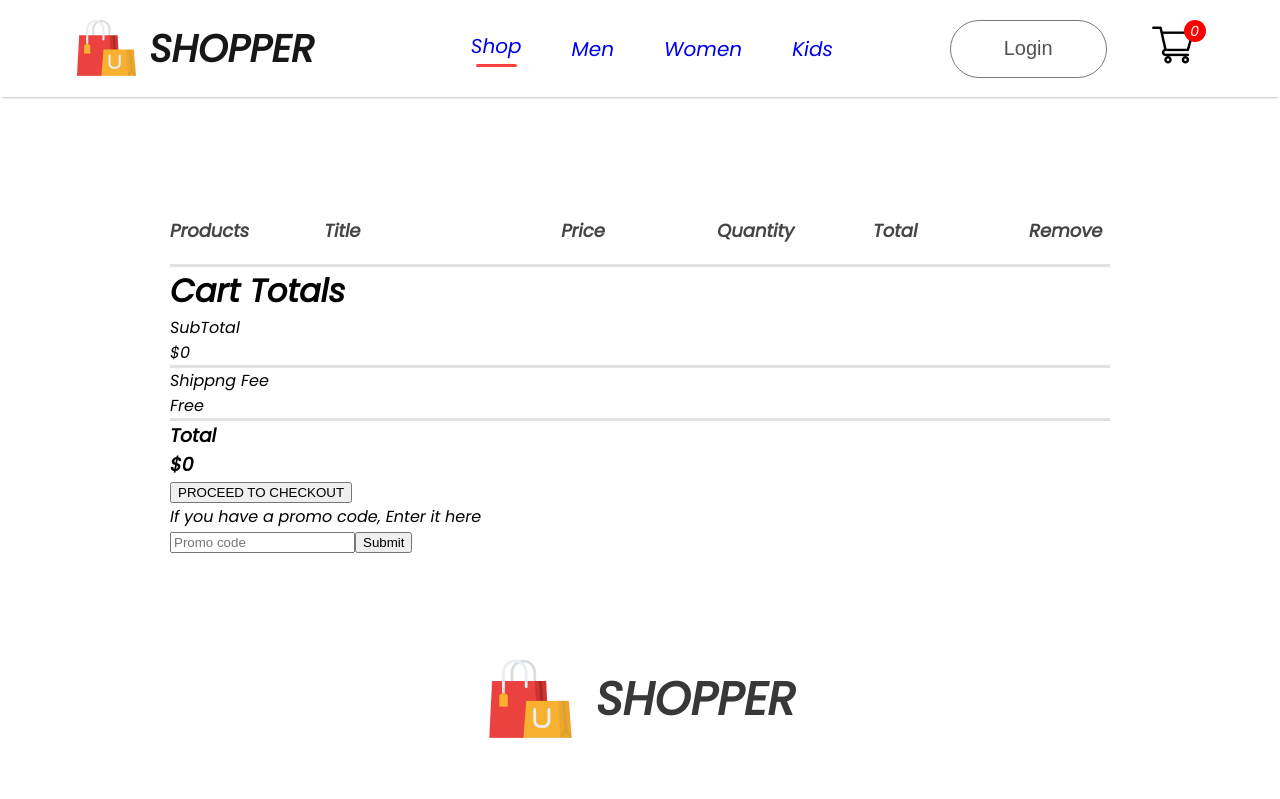
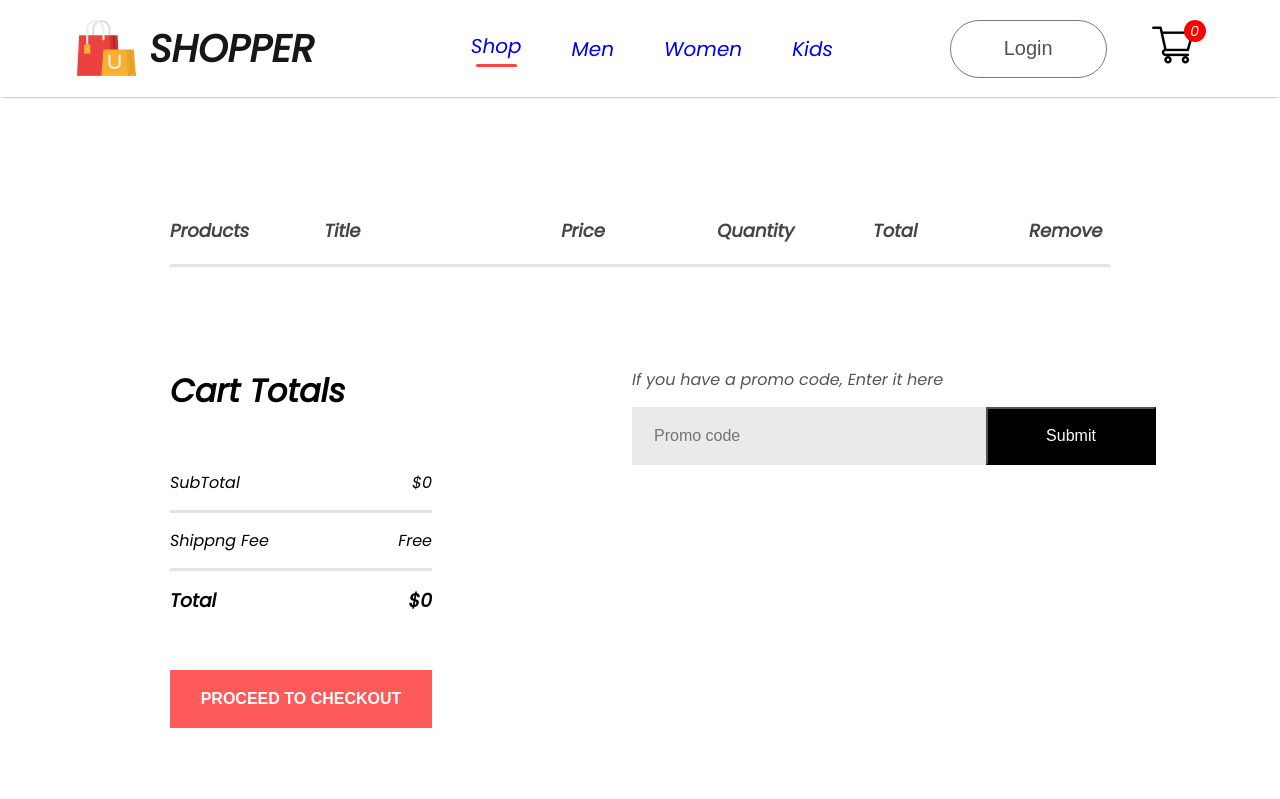
Before and after one commit to Rushikeshsasamkar/Shopper-front-end, a React (Create React App) app: page /cart in a window 1280 px wide. Shown: the top 799 px of the page. Built offline with nearby package versions, Linux system fonts and the light colour scheme.

Commit message:
display CartItems

```diff
--- a/src/Components/CartItems/CartItems.css
+++ b/src/Components/CartItems/CartItems.css
@@ -1,15 +1,15 @@
-.cartitems{
+.cartitems {
     margin: 100px 170px;
 
 }
 
-.cartitems hr{
+.cartitems hr {
     height: 3px;
     background: #e2e2e2;
     border: 0;
 }
 
-.cartitems-format-main{
+.cartitems-format-main {
     display: grid;
     grid-template-columns: 0.5fr 2fr 1fr 1fr 1fr 1fr;
     align-items: center;
@@ -19,29 +19,96 @@
     font-size: 18px;
     font-weight: 600;
 }
-.cartitems-format{
+
+.cartitems-format {
     font-size: 17px;
     font-weight: 500;
 
 }
 
-.carticon-product-icon{
+.carticon-product-icon {
     height: 64px;
 
 }
 
-.cartitems-remove-icon{
+.cartitems-remove-icon {
     width: 15px;
     margin: 0px 40px;
     cursor: pointer;
 
 }
 
-.cartitems-quantity{
+.cartitems-quantity {
     width: 64px;
     height: 50px;
     border: 2px solid #ebebeb;
     background: #fff;
+}
 
+.cartitems-down {
+    display: flex;
+    margin: 100px 0px;
+}
+
+.cartitems-total {
+    flex: 1;
+    display: flex;
+    flex-direction: column;
+    margin-right: 200px;
+    gap: 40px;
+}
+
+.cartitems-total-item {
+    display: flex;
+    justify-content: space-between;
+    padding: 15px 0px;
+}
+
+.cartitems-total button {
+    width: 262px;
+    height: 58px;
+    outline: none;
+    border: none;
+    background: #ff5a5a;
+    color: #fff;
+    font-size: 16px;
+    font-weight: 600;
+    cursor: pointer;
 
 }
+
+.cartitems-promocode {
+    flex: 1;
+    font-size: 16px;
+    font-weight: 500;
+}
+
+.cartitems-promocode p {
+    color: #555;
+
+}
+
+.cartitems-promobox {
+    width: 504px;
+    margin-top: 15px;
+    padding-left: 20px;
+    height: 58px;
+    background: #eaeaea;
+}
+
+.cartitems-promobox input {
+    border: none;
+    outline: none;
+    background: transparent;
+    font-size: 16px;
+    width: 330px;
+    height: 50px;
+}
+
+.cartitems-promocode button{
+    width: 170px;
+    height: 58px;
+    font-size: 16px;
+    background: black;
+    color: white;
+}
--- a/src/Components/CartItems/CartItems.jsx
+++ b/src/Components/CartItems/CartItems.jsx
@@ -5,7 +5,7 @@
 
 
 const CartItems = () => {
-    const {all_product,cartItems,removeFromCart} = useContext(ShopContext);
+    const { all_product, cartItems, removeFromCart, getTotalCartAmount } = useContext(ShopContext);
     return (
         <div className='cartitems'>
             <div className="cartitems-format-main">
@@ -18,27 +18,27 @@
             </div>
             <hr />
             <div>
-            {all_product.map((e)=>{
-                if(cartItems[e.id]>0){
+                {all_product.map((e) => {
+                    if (cartItems[e.id] > 0) {
                         return <div>
                             <div className="cartitems-format cartitems-format-main">
                                 <img src={e.image} alt="" className='carticon-product-icon' />
                                 <p>{e.name}</p>
                                 <p>${e.new_price}</p>
                                 <button className='cartitems-quantity'>{cartItems[e.id]}</button>
-                        <p>${e.new_price*cartItems[e.id]}</p>
-                        <img src={remove_icon} className='cartitems-remove-icon' onClick={() => { removeFromCart(e.id) } } alt="" />
+                                <p>${e.new_price * cartItems[e.id]}</p>
+                                <img src={remove_icon} className='cartitems-remove-icon' onClick={() => { removeFromCart(e.id) }} alt="" />
                             </div><hr /></div>
                     }
                     return null;
                 })}
                 <div className="cartitems-down">
-                <div className="cartItems-total">
+                    <div className="cartitems-total">
                         <h1>Cart Totals</h1>
                         <div>
                             <div className="cartitems-total-item">
                                 <p>SubTotal</p>
-                            <p>${0}</p>
+                                <p>${getTotalCartAmount()}</p>
                             </div>
                             <hr />
                             <div className="cartitems-total-item">
@@ -48,7 +48,7 @@
                             <hr />
                             <div className="cartitems-total-item">
                                 <h3>Total</h3>
-                            <h3>${0}</h3>
+                                <h3>${getTotalCartAmount()}</h3>
                             </div>
 
                         </div>
--- a/src/Components/Navbar/Navbar.jsx
+++ b/src/Components/Navbar/Navbar.jsx
@@ -1,12 +1,14 @@
-import { useState } from 'react'
+import { useContext, useState } from 'react'
 import { Link } from 'react-router-dom'
 import './Navbar.css'
 import logo from '../Assets/logo.png'
 import cart_icon from '../Assets/cart_icon.png'
+import { ShopContext } from '../../Context/ShopContext'
 
  const Navbar = () => {
 
     const [menu, setMenu] = useState("shop");
+     const { getTotalCartItems } = useContext(ShopContext);
     return (
         <div className='navbar'>
             <div className='nav-logo'>
@@ -23,7 +25,7 @@
             <div className="nav-login-cart">
                 <Link to='/login'><button>Login</button></Link>
                 <Link to='/cart'><img src={cart_icon} alt="" /></Link>
-                <div className="nav-cart-count">0</div>
+                <div className="nav-cart-count">{getTotalCartItems()}</div>
             </div>
         </div>
     )
--- a/src/Context/ShopContext.jsx
+++ b/src/Context/ShopContext.jsx
@@ -22,10 +22,33 @@
         setCartItems((prev) => ({ ...prev, [itemId]: prev[itemId] - 1 }))
     }
 
-    const contextValue = { all_product, cartItems, addToCart, removeFromCart };
-    // console.log(cartItems);
+    const getTotalCartAmount = () => {
+        let totalAmount = 0
+        for (const item in cartItems) {
+            if (cartItems[item] > 0) {
+                let itemInfo = all_product.find((product) => product.id === Number(item))
+                totalAmount += cartItems[item] * itemInfo.new_price;
+            }
+            // console.log(totalAmount);
 
 
+        }
+        return totalAmount;
+    }
+
+
+    const getTotalCartItems =()=>{
+        let totalItem  =0;
+        for(const item in cartItems){
+            if(cartItems[item]>0){
+                totalItem+=cartItems[item]
+            }
+        }
+        return totalItem;
+    }
+
+    const contextValue = { getTotalCartItems,all_product, cartItems, addToCart, removeFromCart, getTotalCartAmount };
+    // console.log(cartItems);
 
     return (
         <ShopContext.Provider value={contextValue}>
```
Lines whose indentation alone changed are shown as unchanged.
